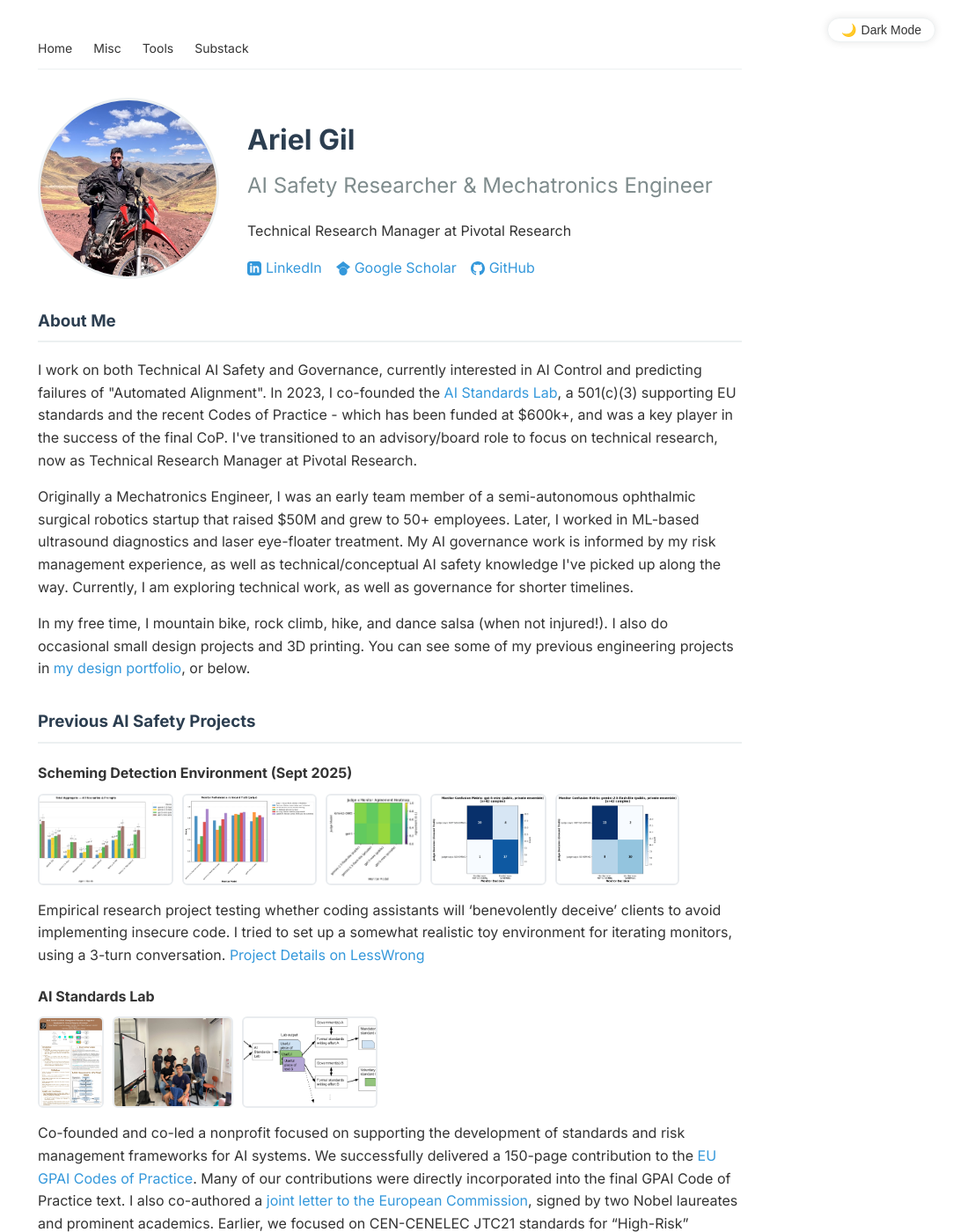
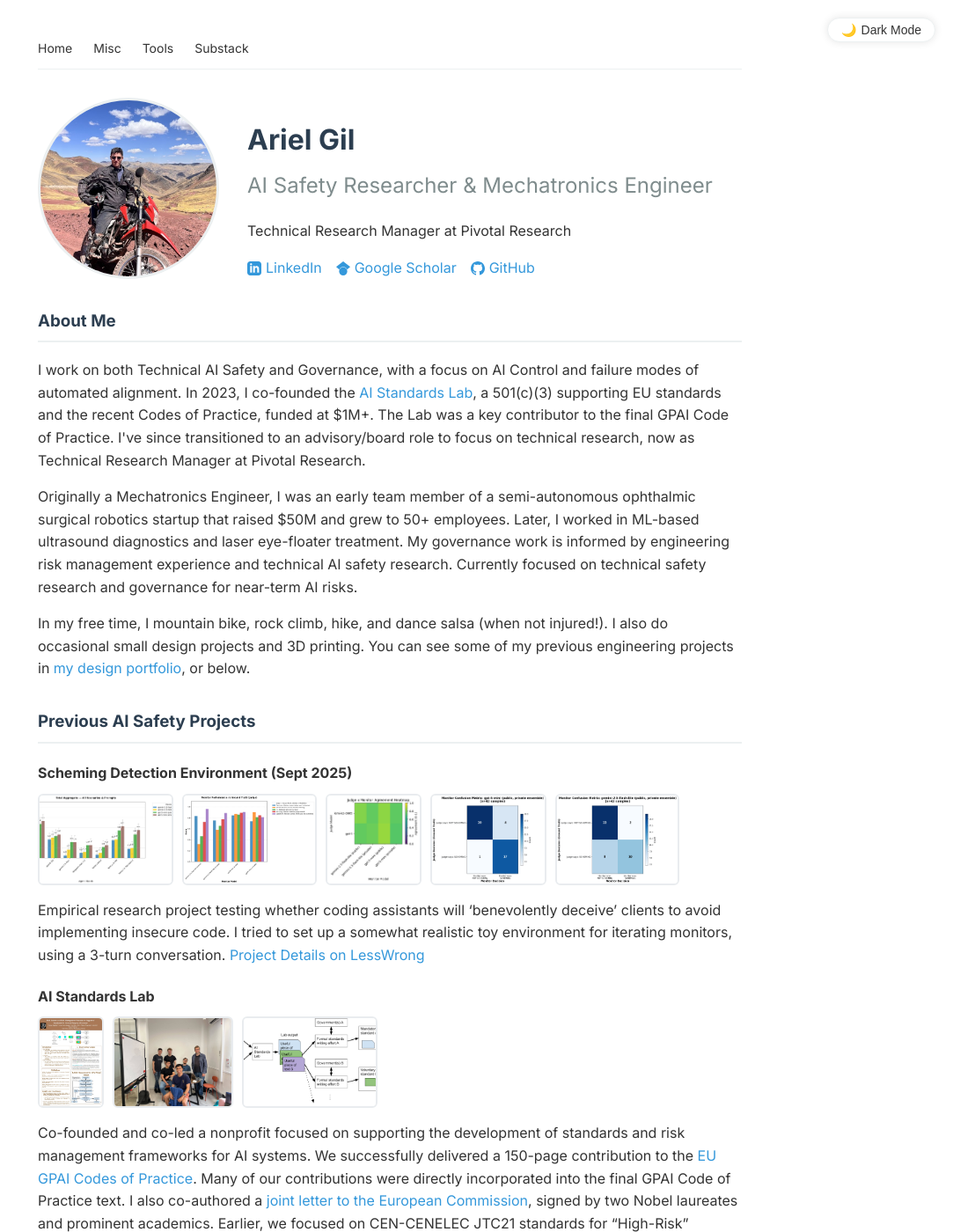
Before and after one commit to ariel-gil/ariel-gil.github.io, a Jekyll site: the page built from index.md, in a window 1280 px wide and 1400 px high. Shown: the whole window at 88% size, without its empty margins (197-1280 px from the left). Built offline with Jekyll 4.4.1, drawn with Linux system fonts in a browser that asks for light colours; some of the changed text lies outside the part shown.

Commit message:
Update site content: remove coding projects, update funding to $1M+, copyedit About and Contact
Co-Authored-By: Claude Opus 4.6 <noreply@anthropic.com>

```diff
--- a/_data/ai_safety_projects.yml
+++ b/_data/ai_safety_projects.yml
@@ -8,7 +8,7 @@
     - "images/scheming/ba26jwinak4gthuex2bm.webp"
 
 - title: "AI Standards Lab"
-  description: "Co-founded and co-led a nonprofit focused on supporting the development of standards and risk management frameworks for AI systems. We successfully delivered a 150-page contribution to the [EU GPAI Codes of Practice](https://digital-strategy.ec.europa.eu/en/policies/contents-code-gpai). Many of our contributions were directly incorporated into the final GPAI Code of Practice text. I also co-authored a [joint letter to the European Commission](https://thefuturesociety.org/wp-content/uploads/2025/06/ProtectingGPAIRules.pdf), signed by two Nobel laureates and prominent academics. Earlier, we focused on CEN-CENELEC JTC21 standards for \"High-Risk\" systems in the AI Act. Total funding: $600k+ from Open Philanthropy, SFF, and AI Safety Tactical Opportunities Fund"
+  description: "Co-founded and co-led a nonprofit focused on supporting the development of standards and risk management frameworks for AI systems. We successfully delivered a 150-page contribution to the [EU GPAI Codes of Practice](https://digital-strategy.ec.europa.eu/en/policies/contents-code-gpai). Many of our contributions were directly incorporated into the final GPAI Code of Practice text. I also co-authored a [joint letter to the European Commission](https://thefuturesociety.org/wp-content/uploads/2025/06/ProtectingGPAIRules.pdf), signed by two Nobel laureates and prominent academics. Earlier, we focused on CEN-CENELEC JTC21 standards for \"High-Risk\" systems in the AI Act. Total funding: $1M+ from Open Philanthropy, SFF, and AI Safety Tactical Opportunities Fund"
   images:
     - "images/ai standards/AISL Risk Catalog poster.webp"
     - "images/ai standards/IMG_4817.jpg"
--- a/index.md
+++ b/index.md
@@ -6,9 +6,9 @@ description: AI Safety Researcher focusing on AI Risk management, standards and
 
 <section id="about">
     <h3>About Me</h3>
-    <p>I work on both Technical AI Safety and Governance, currently interested in AI Control and predicting failures of "Automated Alignment". In 2023, I co-founded the <a href="https://ai-standards-lab.org/" target="_blank">AI Standards Lab</a>, a 501(c)(3) supporting EU standards and the recent Codes of Practice - which has been funded at $600k+, and was a key player in the success of the final CoP. I've transitioned to an advisory/board role to focus on technical research, now as Technical Research Manager at Pivotal Research.</p>
+    <p>I work on both Technical AI Safety and Governance, with a focus on AI Control and failure modes of automated alignment. In 2023, I co-founded the <a href="https://ai-standards-lab.org/" target="_blank">AI Standards Lab</a>, a 501(c)(3) supporting EU standards and the recent Codes of Practice, funded at $1M+. The Lab was a key contributor to the final GPAI Code of Practice. I've since transitioned to an advisory/board role to focus on technical research, now as Technical Research Manager at Pivotal Research.</p>
 
-    <p>Originally a Mechatronics Engineer, I was an early team member of a semi-autonomous ophthalmic surgical robotics startup that raised $50M and grew to 50+ employees. Later, I worked in ML-based ultrasound diagnostics and laser eye-floater treatment. My AI governance work is informed by my risk management experience, as well as technical/conceptual AI safety knowledge I've picked up along the way. Currently, I am exploring technical work, as well as governance for shorter timelines. </p>
+    <p>Originally a Mechatronics Engineer, I was an early team member of a semi-autonomous ophthalmic surgical robotics startup that raised $50M and grew to 50+ employees. Later, I worked in ML-based ultrasound diagnostics and laser eye-floater treatment. My governance work is informed by engineering risk management experience and technical AI safety research. Currently focused on technical safety research and governance for near-term AI risks.</p>
 
     <p>In my free time, I mountain bike, rock climb, hike, and dance salsa (when not injured!). I also do occasional small design projects and 3D printing. You can see some of my previous engineering projects in <a href="https://www.coroflot.com/ArielGil" target="_blank">my design portfolio</a>, or below.</p>
 </section>
@@ -157,24 +157,6 @@ description: AI Safety Researcher focusing on AI Risk management, standards and
     </ul>
 </section>
 
-<section id="coding-projects">
-    <h3>Coding Projects</h3>
-
-    {% for project in site.data.coding_projects %}
-    <div class="project">
-        <h4>{{ project.title }}</h4>
-        <p>{{ project.description | markdownify }}</p>
-        {% if project.links %}
-        <div class="link-gallery" style="display: flex; gap: 10px; margin: 10px 0; flex-wrap: wrap;">
-            {% for link in project.links %}
-            {{ link.url | render_link_preview: link.title }}
-            {% endfor %}
-        </div>
-        {% endif %}
-    </div>
-    {% endfor %}
-</section>
-
 <section id="other-projects">
     <h3>Engineering Projects</h3>
 
@@ -287,7 +269,7 @@ description: AI Safety Researcher focusing on AI Risk management, standards and
 
 <section id="contact">
     <h3>Contact</h3>
-    <p>Feel free to reach out if you'd like to discuss any of my projects, EU AI standards or anything else:</p>
+    <p>Feel free to reach out if you'd like to discuss any of my projects, AI safety, governance, or anything else:</p>
     <p><a href="mailto:contact.arielgil@gmail.com">contact [dot] arielgil [at] gmail [dot] com</a></p>
 </section>
 
```
